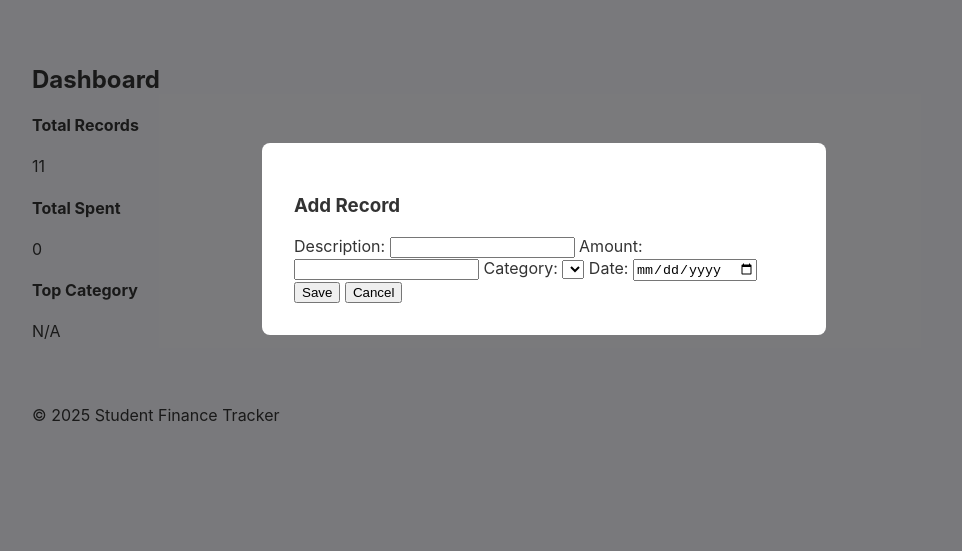
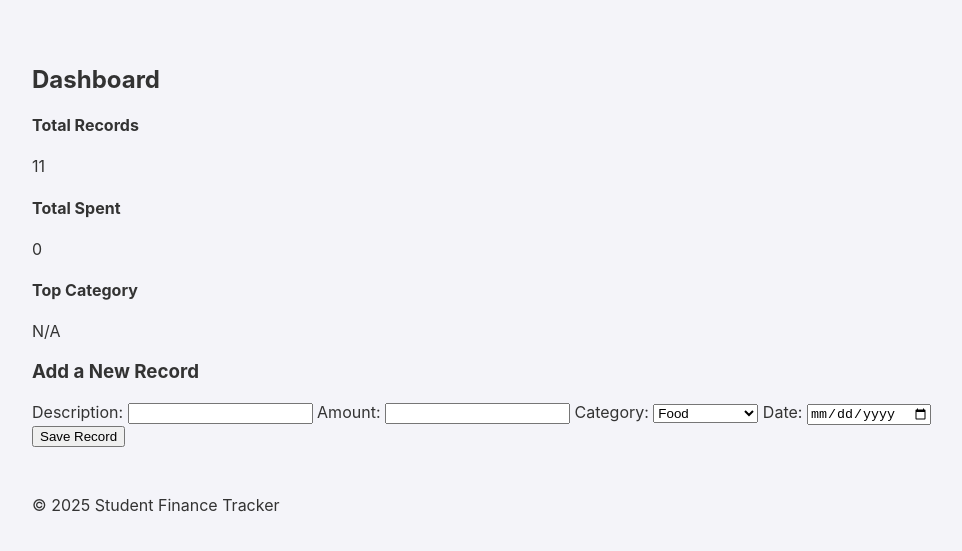
Before and after one commit to BANCUNGUYE66/student-finance-tracker_ALU, a plain HTML site: page index.html in a window 1280 px wide. Shown: the part 161-712 px from the top of the page, without its empty margins (96-1058 px from the left). Drawn offline with Linux system fonts and the light colour scheme.

Commit message:
half way to complet

```diff
--- a/index.html
+++ b/index.html
@@ -29,6 +29,28 @@
             </div>
         <div id="cap-target-status" role="status" aria-live="polite">
             </div>
+
+        <form id="record-form" class="dashboard-form">
+            <h3>Add a New Record</h3>
+            <input type="hidden" id="record-id">
+
+            <label for="description">Description:</label>
+            <input type="text" id="description" required>
+
+            <label for="amount">Amount:</label>
+            <input type="number" id="amount" step="0.01" required>
+
+            <label for="category">Category:</label>
+            <select id="category" required>
+                </select>
+
+            <label for="date">Date:</label>
+            <input type="date" id="date" required>
+
+            <div class="form-buttons">
+                <button type="submit">Save Record</button>
+            </div>
+        </form>
     </section>
 
     <section id="records" class="view">
--- a/scripts/main.js
+++ b/scripts/main.js
@@ -1,17 +1,25 @@
+import { initializeState, appState, addRecord } from './state.js';
+import { initializeTheme, toggleTheme } from './theme.js';
+import { renderDashboard, renderRecords, populateCategoryDropdown } from './ui.js';
 
-import { initializeState, appState } from './state.js';
-import { initializeTheme, toggleTheme } from './theme.js';
-import { renderDashboard, renderRecords, toggleFormModal } from './ui.js';
+/**
+ * Switches the visible view (Dashboard, Records, etc.)
+ * @param {string} viewId The ID of the section to show.
+ */
+function switchView(viewId) {
+    document.querySelectorAll('.view').forEach(view => view.classList.remove('active-view'));
+    document.getElementById(viewId).classList.add('active-view');
+    document.querySelectorAll('.nav-link').forEach(link => {
+        link.classList.toggle('active', link.dataset.view === viewId);
+    });
+}
 
-async function init() {
-    await initializeState();
-
+function init() {
+    initializeState();
     initializeTheme();
-
+    populateCategoryDropdown();
     updateFullUI();
-
     setupEventListeners();
-
     console.log("Application Initialized. State:", appState);
 }
 
@@ -22,15 +30,41 @@ function updateFullUI() {
 }
 
 function setupEventListeners() {
+    document.querySelectorAll('.nav-link').forEach(link => {
+        link.addEventListener('click', (event) => {
+            event.preventDefault();
+            switchView(link.dataset.view);
+        });
+    });
+
     const themeToggleButton = document.getElementById('theme-toggle');
     themeToggleButton.addEventListener('click', toggleTheme);
 
     const addRecordButton = document.getElementById('add-record-btn');
-    addRecordButton.addEventListener('click', () => toggleFormModal(true));
+    addRecordButton.addEventListener('click', () => switchView('dashboard'));
 
-    const cancelButton = document.getElementById('cancel-btn');
-    cancelButton.addEventListener('click', () => toggleFormModal(false));
+    const recordForm = document.getElementById('record-form');
+    recordForm.addEventListener('submit', (event) => {
+        event.preventDefault();
 
+        const formData = {
+            description: document.getElementById('description').value.trim(),
+            amount: parseFloat(document.getElementById('amount').value),
+            category: document.getElementById('category').value,
+            date: document.getElementById('date').value,
+        };
+
+        const newRecord = {
+            id: `rec_${new Date().getTime()}`,
+            ...formData,
+            createdAt: new Date().toISOString(),
+            updatedAt: new Date().toISOString(),
+        };
+
+        addRecord(newRecord);
+        updateFullUI();
+        recordForm.reset();
+    });
 }
 
 document.addEventListener('DOMContentLoaded', init);
--- a/scripts/state.js
+++ b/scripts/state.js
@@ -1,6 +1,6 @@
 
 import { loadData, saveData } from './storage.js';
-
+import seedData from '../seed.json' with { type: 'json' };
 
 const defaultState = {
     records: [],
@@ -12,34 +12,23 @@ const defaultState = {
     }
 };
 
-export const appState = {
-    // This will be populated on initialization
-};
+export const appState = {};
 
-
-export async function initializeState() {
+export function initializeState() {
     const loadedData = loadData();
     if (loadedData) {
         Object.assign(appState, loadedData);
     } else {
-        // No data in storage, use defaults and load seed data
         Object.assign(appState, defaultState);
-        try {
-            const response = await fetch('../seed.json');
-            appState.records = await response.json();
-            saveState(); // Save the initial seed data
-        } catch (error) {
-            console.error("Failed to load seed data:", error);
-        }
+        appState.records = seedData;
+        saveState();
     }
 }
-
 
 export function saveState() {
     saveData(appState);
 }
 
-
 export function addRecord(record) {
     appState.records.push(record);
     saveState();
--- a/scripts/ui.js
+++ b/scripts/ui.js
@@ -1,4 +1,4 @@
-
+import { appState } from './state.js';
 
 /**
  * Renders the records into the container.
@@ -9,13 +9,23 @@ export function renderRecords(records) {
     const container = document.getElementById('records-container');
     container.innerHTML = ''; // Clear existing content
 
+    if (records.length === 0) {
+        container.innerHTML = '<p>No records found. Add one to get started!</p>';
+        return;
+    }
+
     if (window.innerWidth < 768) {
         const cardView = document.createElement('div');
         cardView.className = 'records-cards';
+        cardView.innerHTML = `<p>Card view for ${records.length} records will show here.</p>`
         container.appendChild(cardView);
     } else {
         const tableView = document.createElement('table');
         tableView.className = 'records-table';
+        tableView.innerHTML = `
+            <thead><tr><th>Description</th><th>Amount</th><th>Category</th><th>Date</th></tr></thead>
+            <tbody><tr><td>Sample</td><td>$10.00</td><td>Food</td><td>2025-10-16</td></tr></tbody>
+        `;
         container.appendChild(tableView);
     }
 }
@@ -44,25 +54,22 @@ export function renderDashboard(stats) {
 
 /**
  * Toggles the visibility of the Add/Edit form modal.
- * @param {boolean} show
- * @param {object | null} record
+ * @param {boolean} show - Whether to show or hide the modal.
+ * @param {object | null} record - The record data to populate the form with (for editing).
  */
-export function toggleFormModal(show, record = null) {
-    const modal = document.getElementById('form-modal');
-    const formTitle = document.getElementById('form-title');
-    const form = document.getElementById('record-form');
 
-    if (show) {
-        form.reset();
-        if (record) {
-            formTitle.textContent = 'Edit Record';
-        } else {
-            formTitle.textContent = 'Add Record';
-        }
-        modal.hidden = false;
-    } else {
-        modal.hidden = true;
-    }
+export function populateCategoryDropdown() {
+    const categorySelect = document.getElementById('category');
+    if (!categorySelect) return;
+
+    categorySelect.innerHTML = '';
+
+    appState.categories.forEach(category => {
+        const option = document.createElement('option');
+        option.value = category;
+        option.textContent = category;
+        categorySelect.appendChild(option);
+    });
 }
 
 /**
--- a/styles/main.css
+++ b/styles/main.css
@@ -53,29 +53,6 @@ mark {
     padding: 2px;
 }
 
-
-.modal {
-    position: fixed;
-    top: 0;
-    left: 0;
-    width: 100%;
-    height: 100%;
-    background-color: rgba(0, 0, 0, 0.5);
-    display: flex;
-    justify-content: center;
-    align-items: center;
-    z-index: 1000;
-}
-
-.modal-content {
-    background-color: var(--surface-color);
-    padding: 2rem;
-    border-radius: 8px;
-    width: 90%;
-    max-width: 500px;
-}
-
-
 .records-table {
     width: 100%;
     border-collapse: collapse;
@@ -83,7 +60,7 @@ mark {
 
 
 @media (max-width: 1024px) {
-    /* Adjust layout for tablets */
+
 }
 
 /* Mobile */
```
Lines whose indentation alone changed are shown as unchanged.
